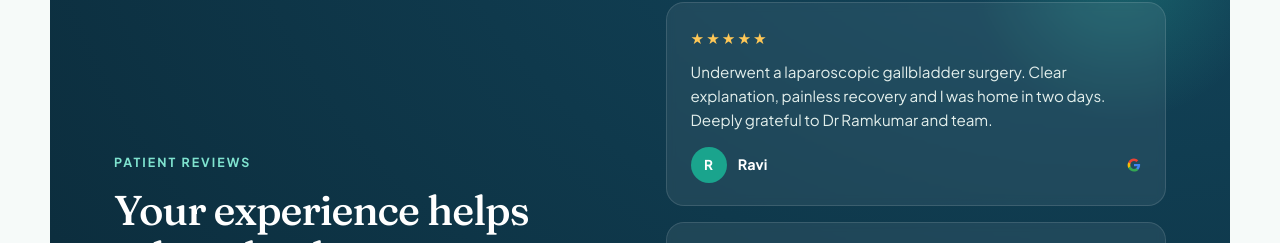
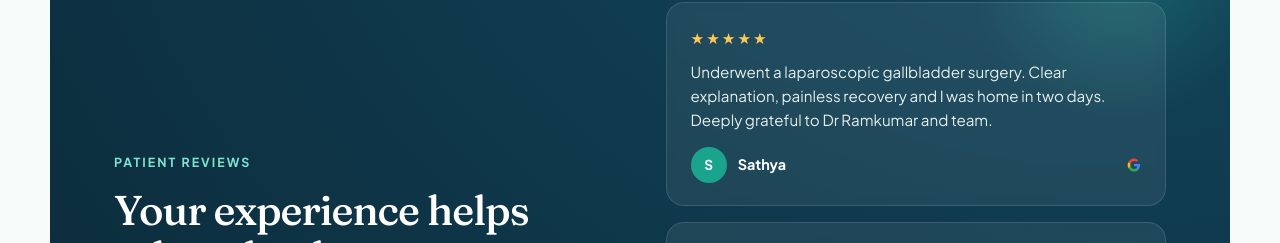
Before and after one commit to sathya-sma/dr_ram_portfolio_vercel, a React (Vite) app: page / in a window 1280 px wide. Shown: the part 6070-6313 px from the top of the page. Built offline with nearby package versions, Linux system fonts and the light colour scheme; no server answers.

Commit message:
fix in goglw review

```diff
--- a/src/components/Reviews.tsx
+++ b/src/components/Reviews.tsx
@@ -13,8 +13,8 @@ function GoogleG({ size = 19 }: { size?: number }) {
 
 const TESTIMONIALS = [
   {
-    initial: "R",
-    name: "Ravi",
+    initial: "S",
+    name: "Sathya",
     quote:
       "Underwent a laparoscopic gallbladder surgery. Clear explanation, painless recovery and I was home in two days. Deeply grateful to Dr Ramkumar and team.",
   },
--- a/src/lib/site.ts
+++ b/src/lib/site.ts
@@ -21,7 +21,7 @@ export const WHATSAPP_URL = `https://wa.me/${WHATSAPP_NUMBER}?text=${encodeURICo
 export const ADDRESS_FULL =
   "1, Thiruvalluvarpuram 3rd St, near Thiripurasundari Temple & next to Jothi Medicals, Thiruvalluvar Puram, Choolaimedu, Chennai, Tamil Nadu 600094";
 
-export const REVIEW_URL = "https://share.google/avpJT84DsPSXmc7IG";
+export const REVIEW_URL = "https://share.google/ihlCn3a7GKLdswUA7";
 
 export const MAP_EMBED_SRC =
   "https://maps.google.com/maps?q=" +
```
